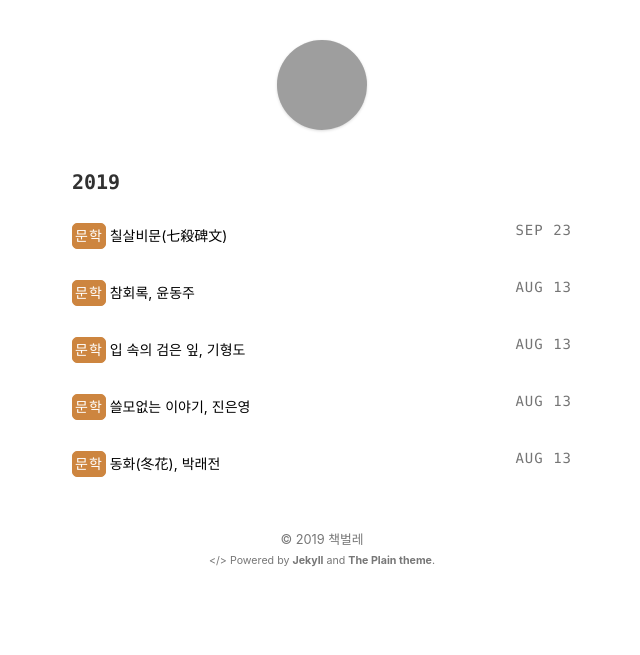
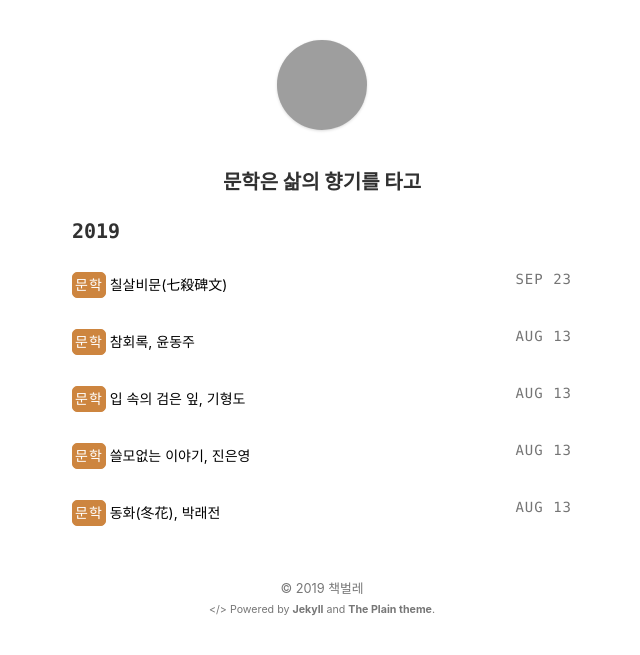
Before and after one commit to stevenoh0908/stevenoh0908.github.io, a Jekyll site: the page built from literature.html, in a window 1280 px wide. Shown: the top 655 px of the page, without its empty margins (318-958 px from the left). Built offline with Jekyll 4.4.1, drawn with Linux system fonts in a browser that asks for light colours; grey boxes are pictures that could not be loaded.

Commit message:
Update literature.html

```diff
--- a/literature.html
+++ b/literature.html
@@ -3,6 +3,8 @@ layout: default
 ---
 
 <section>
+	<center><h3>문학은 삶의 향기를 타고</h3></center>
+
 	{% for post in site.posts %}
 		{% unless post.next %}
 			<h3 class="code">{{ post.date | date: '%Y' }}</h3>
```
